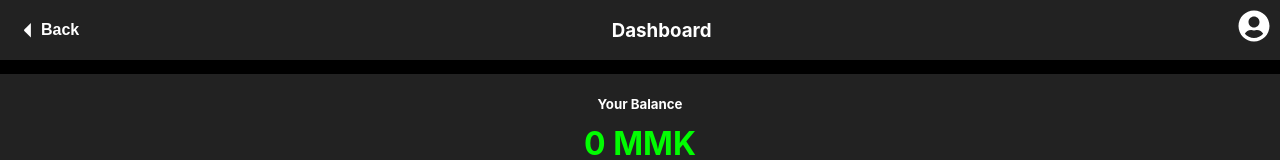
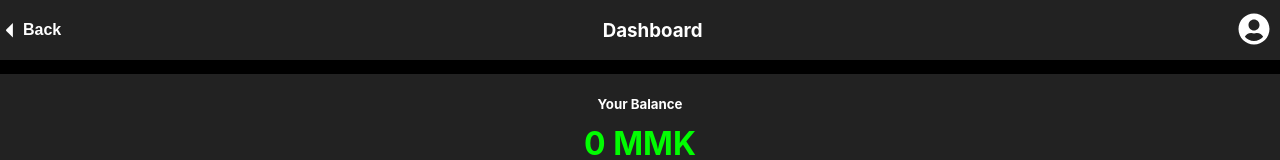
Before and after one commit to DevAdriam/Income-Expense-Tracker, a React (Create React App) app: page /transition-page in a window 1280 px wide. Shown: the top 160 px of the page. Built offline with nearby package versions, Linux system fonts and the light colour scheme.

Commit message:
third commit

```diff
--- a/src/TrackerComponents/Mainpagefolder/Mainpage.module.css
+++ b/src/TrackerComponents/Mainpagefolder/Mainpage.module.css
@@ -21,6 +21,7 @@
 	outline: none;
 	color: #fff;
 	cursor: pointer;
+	margin-left: -18px;
 }
 .backBtn svg {
 	transform: rotate(180deg);
@@ -40,6 +41,7 @@
 }
 .userprofile {
 	color: white;
+	margin-top: 27px;
 }
 .text,
 .usage {
```
